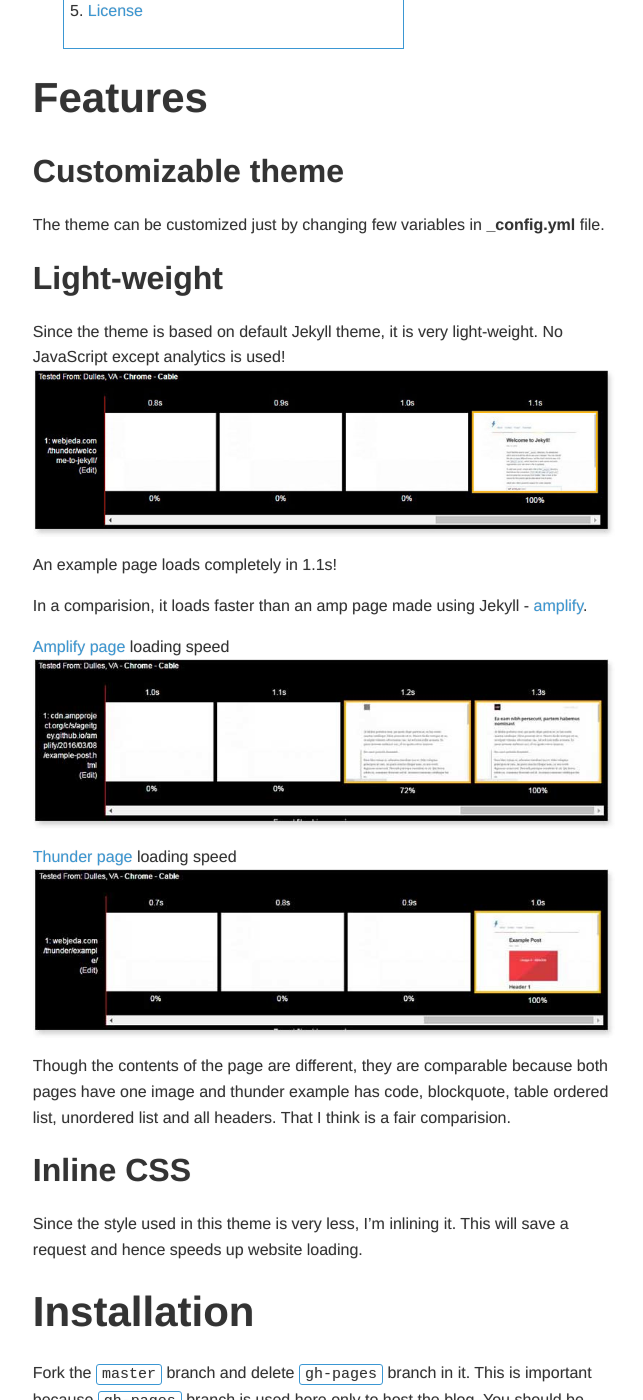
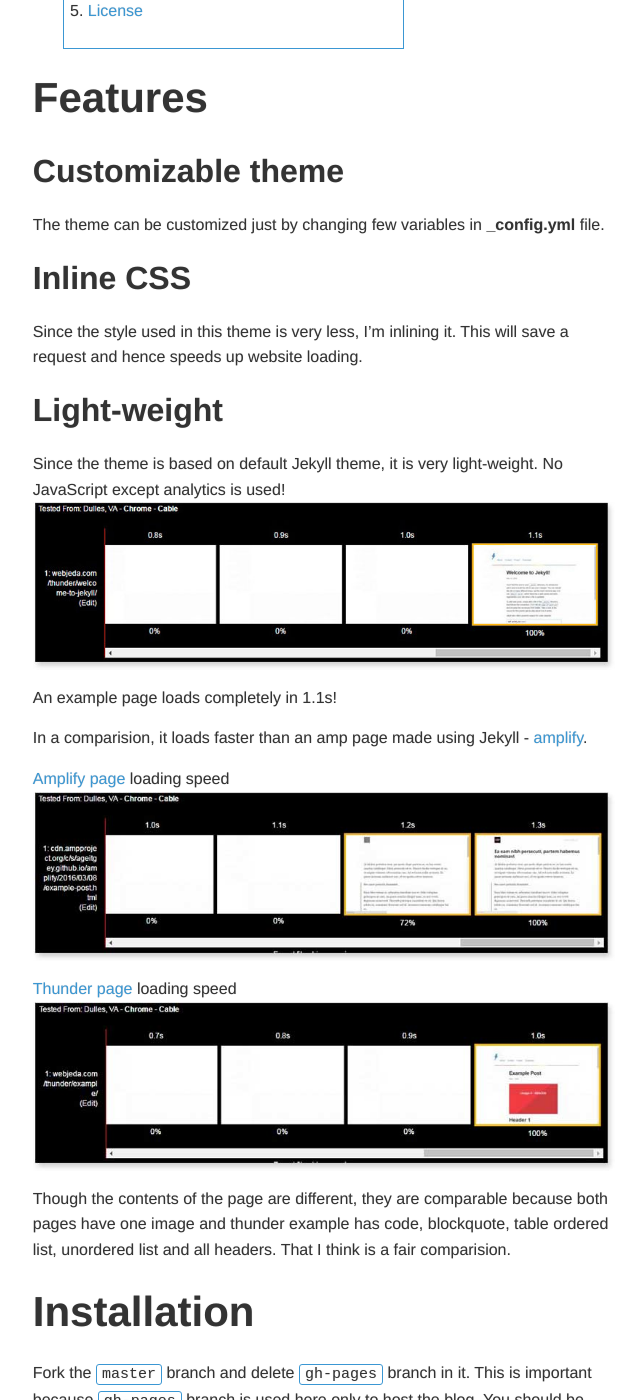
Before and after one commit to sharu725/thunder, a Jekyll site: the page built from _posts/2016-05-07-documentation.md, in a window 1280 px wide and 1400 px high, scrolled down 651 px. Shown: the whole window, without its empty margins (316-959 px from the left). Built offline with Jekyll 4.4.1, drawn with Linux system fonts in a browser that asks for light colours; some of the changed lines change nothing that is shown.

Commit message:
no message

```diff
--- a/_posts/2016-05-07-documentation.md
+++ b/_posts/2016-05-07-documentation.md
@@ -10,6 +10,9 @@ title: Documentation
 
 ## Customizable theme
 The theme can be customized just by changing few variables in **_config.yml** file.
+
+## Inline CSS
+Since the style used in this theme is very less, I'm inlining it. This will save a request and hence speeds up website loading.
 
 ## Light-weight
 Since the theme is based on default Jekyll theme, it is very light-weight. No JavaScript except analytics is used!
@@ -29,8 +32,7 @@ In a comparision, it loads faster than an amp page made using Jekyll - [amplify]
 Though the contents of the page are different, they are comparable because both pages have one image and thunder example has code, blockquote, table ordered list, unordered list and all headers. That I think is a fair comparision.
 
 
-## Inline CSS
-Since the style used in this theme is very less, I'm inlining it. This will save a request and hence speeds up website loading.
+
 
 # Installation
 Fork the ``master`` branch and delete ``gh-pages`` branch in it. This is important because ``gh-pages`` branch is used here only to host the blog. You should be using the master branch as the source and create a fresh ``gh-pages`` branch.
```
